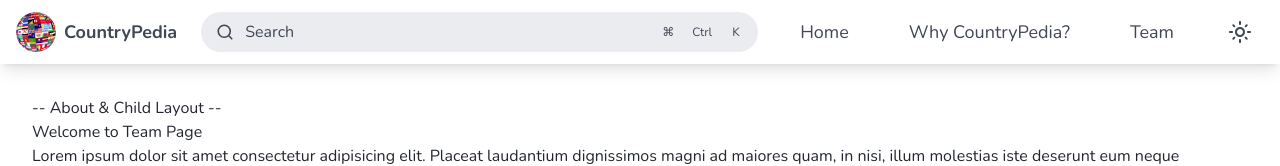
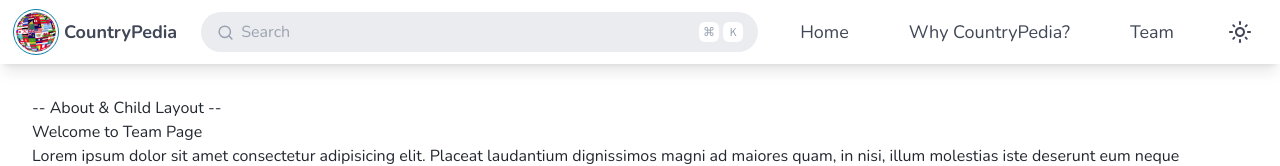
Before and after one commit to zacBkh/countrypedia, a Next.js app: page /about/team in a window 1280 px wide. Shown: the top 166 px of the page. Built offline with nearby package versions, Linux system fonts and the light colour scheme.

Commit message:
feat: implement basic search bar

```diff
--- /dev/null
+++ b/app/context/store.tsx
@@ -0,0 +1,34 @@
+'use client'
+
+import {
+    createContext,
+    useContext,
+    useState,
+    SetStateAction,
+    Dispatch,
+    ReactNode,
+} from 'react'
+
+interface GlobalContextProps {
+    searchQuery: string
+    setSearchQuery: Dispatch<SetStateAction<string>>
+}
+
+export const GlobalContext = createContext<GlobalContextProps>({
+    searchQuery: '',
+    setSearchQuery: (): string => '',
+})
+
+// Glboal context provider component
+export const GlobalContextProvider = ({ children }: { children: ReactNode }) => {
+    const [searchQuery, setSearchQuery] = useState('')
+
+    return (
+        <GlobalContext.Provider value={{ searchQuery, setSearchQuery }}>
+            {children}
+        </GlobalContext.Provider>
+    )
+}
+
+// Will use this to hook into context
+export const useGlobalContext = () => useContext(GlobalContext)
--- a/app/layout.tsx
+++ b/app/layout.tsx
@@ -1,9 +1,11 @@
 import './globals.css'
-import { Nunito, Inter } from 'next/font/google'
+import { Nunito, Inter, Source_Code_Pro } from 'next/font/google'
 
 import Navbar from '../components/navbar'
 
 import ThemeProviderWrap from './theme-provider'
+
+import { GlobalContextProvider } from './context/store'
 
 export const metadata = {
     title: 'CountryPedia',
@@ -16,6 +18,11 @@ const nunito = Nunito({
     variable: '--font-nunito',
 })
 
+const sourceCode = Source_Code_Pro({
+    subsets: ['latin'],
+    variable: '--source-code',
+})
+
 const inter = Inter({
     subsets: ['latin'],
     display: 'swap',
@@ -24,11 +31,16 @@ const inter = Inter({
 
 export default function RootLayout({ children }: { children: React.ReactNode }) {
     return (
-        <html lang="en" className={`font-mono ${inter.variable} ${nunito.variable}`}>
+        <html
+            lang="en"
+            className={`font-mono ${inter.variable} ${nunito.variable} ${sourceCode.variable}`}
+        >
             <body>
                 <ThemeProviderWrap>
-                    <Navbar />
-                    <main className="p-8 2xl:p-10">{children}</main>
+                    <GlobalContextProvider>
+                        <Navbar />
+                        <main className="p-8 2xl:p-10">{children}</main>
+                    </GlobalContextProvider>
                 </ThemeProviderWrap>
             </body>
         </html>
--- a/components/countries.tsx
+++ b/components/countries.tsx
@@ -7,27 +7,44 @@ import { FiArrowRight } from 'react-icons/fi'
 
 import Button from './ui/buttons'
 
+import { useGlobalContext } from '@/app/context/store'
+
 interface CountriesProps {
     allCountries: ReturnFxProps[]
 }
 
 const Countries: FC<CountriesProps> = ({ allCountries }) => {
-    const [limit, setLimit] = useState(20)
+    const { searchQuery, setSearchQuery } = useGlobalContext()
 
-    const limitedCountries = allCountries.slice(0, limit)
+    const [qtyShowCountry, setQtyShowCountry] = useState(30) // default qty of countries shown
+
+    const limitedCountries = allCountries.slice(0, qtyShowCountry)
 
     const loadMoreHandler = () => {
-        setLimit(prev => prev + 20)
+        setQtyShowCountry(prev => prev + 30)
     }
+
+    // Filter countries
+    const filteredCountries = allCountries.filter(country =>
+        country.name.common.toLowerCase().includes(searchQuery.toLowerCase()),
+    )
+
+    const shoulSeeMoreBtnShow =
+        qtyShowCountry <= allCountries.length && !searchQuery.length
+
+    // Display filtered countries if filter, otherwise display all
+    const whichView = searchQuery ? filteredCountries : limitedCountries
 
     return (
         <>
             <div className="flex flex-col items-center">
                 <div className="flex flex-wrap justify-between items-center gap-4">
-                    {limitedCountries.map(cty => (
+                    {whichView.map(cty => (
                         <CountryCard key={cty.cca3} details={cty} />
                     ))}
                 </div>
+
+                {shoulSeeMoreBtnShow ? (
                     <Button
                         iconClass="text-xl"
                         icon={<FiArrowRight />}
@@ -35,6 +52,9 @@ const Countries: FC<CountriesProps> = ({ allCountries }) => {
                         onAction={loadMoreHandler}
                         text="See More"
                     />
+                ) : (
+                    ''
+                )}
             </div>
         </>
     )
--- a/components/navbar.tsx
+++ b/components/navbar.tsx
@@ -14,7 +14,11 @@ const Navbar = () => {
             <div>
                 <Link href={HOME}>
                     <div className="flex items-center gap-x-2 font-bold">
-                        <Image className="!w-10" src={Logo} alt="CountryPedia logo" />
+                        <Image
+                            className="!w-10 outline outline-offset-2 outline-1 outline-react-button-blue-light rounded-full"
+                            src={Logo}
+                            alt="CountryPedia logo"
+                        />
                         <span>CountryPedia</span>
                     </div>
                 </Link>
--- a/components/search-bar.tsx
+++ b/components/search-bar.tsx
@@ -1,53 +1,77 @@
 'use client'
-import { FC } from 'react'
+import { FC, useEffect, useRef } from 'react'
+
+import KeyBoardStroke from './ui/icons/os-icons'
+import MagnifyingGlass from './ui/icons/magnifying-glass'
+import CloseButton from './ui/icons/close-button'
+
+import { useGlobalContext } from '@/app/context/store'
 
 interface SearchBarProps {
     hello?: any
 }
 
 const SearchBar: FC<SearchBarProps> = ({}) => {
+    const searchBarRef = useRef<HTMLInputElement>(null)
+
+    const { searchQuery, setSearchQuery } = useGlobalContext()
+
+    const searchHandler = (evt: React.ChangeEvent<HTMLInputElement>) => {
+        const search = evt.target.value
+        setSearchQuery(search) // send to global context
+    }
+
+    const navigator = (window.navigator as any).userAgentData.platform
+
+    useEffect(() => {
+        const keyDownHandler = (event: KeyboardEvent) => {
+            if (event.ctrlKey && event.key === 'k') {
+                event.preventDefault()
+                searchBarRef.current?.focus()
+            }
+        }
+
+        window.addEventListener('keydown', keyDownHandler)
+        return () => {
+            window.removeEventListener('keydown', keyDownHandler)
+        }
+    }, [])
+
     return (
         <>
-            <div className="hidden md:flex flex-1 justify-center items-center w-full 3xl:w-auto 3xl:shrink-0 3xl:justify-center">
-                <button
-                    type="button"
-                    className="active:transform-none flex 3xl:w-[56rem] 3xl:mx-0 relative pl-4 pr-1 py-1 h-10 bg-gray-30/20 dark:bg-gray-40/20 outline-none focus:outline-link betterhover:hover:bg-opacity-80 pointer items-center text-left w-full text-gray-30 rounded-full align-middle text-base bg-[#EBECF0] dark:bg-[#333944]"
-                >
-                    <svg
-                        width="1em"
-                        height="1em"
-                        viewBox="0 0 20 20"
-                        className="mr-3 align-middle text-gray-30 shrink-0 group-betterhover:hover:text-gray-70"
-                    >
-                        <path
-                            d="M14.386 14.386l4.0877 4.0877-4.0877-4.0877c-2.9418 2.9419-7.7115 2.9419-10.6533 0-2.9419-2.9418-2.9419-7.7115 0-10.6533 2.9418-2.9419 7.7115-2.9419 10.6533 0 2.9419 2.9418 2.9419 7.7115 0 10.6533z"
-                            stroke="currentColor"
-                            fill="none"
-                            stroke-width="2"
-                            fill-rule="evenodd"
-                            stroke-linecap="round"
-                            stroke-linejoin="round"
-                        ></path>
-                    </svg>
-                    Search
-                    <span className="ml-auto hidden sm:flex item-center mr-1">
-                        <kbd
-                            className="w-5 h-5 border border-transparent mr-1 bg-wash dark:bg-[#333944] text-gray-30 align-middle p-0 inline-flex justify-center items-center text-xs text-center rounded-md"
-                            data-platform="mac"
-                        >
-                            ⌘
-                        </kbd>
-                        <kbd
-                            className="w-10 h-5 border border-transparent mr-1 bg-wash dark:bg-[#333944] text-gray-30 align-middle p-0 inline-flex justify-center items-center text-xs text-center rounded-md"
-                            data-platform="win"
-                        >
-                            Ctrl
-                        </kbd>
-                        <kbd className="w-5 h-5 border border-transparent mr-1 bg-wash dark:bg-[#333944] text-gray-30 align-middle p-0 inline-flex justify-center items-center text-xs text-center rounded-md">
-                            K
-                        </kbd>
-                    </span>
-                </button>
+            <div className="relative hidden md:flex flex-1 justify-center items-center w-full 3xl:w-auto 3xl:shrink-0 3xl:justify-center">
+                <div className="z-50 absolute left-[3%] 2xl:left-[14px] top-auto flex justify-center items-center">
+                    {searchQuery ? (
+                        <CloseButton onDeleteSearch={() => setSearchQuery('')} />
+                    ) : (
+                        <MagnifyingGlass />
+                    )}
+                </div>
+
+                <input
+                    ref={searchBarRef}
+                    onChange={searchHandler}
+                    value={searchQuery}
+                    placeholder="Search"
+                    className="p-2 pl-10 flex 2xl:mx-0 relative pr-1 py-1 h-10 outline-none focus:outline-react-blue-txt-light&dark  items-center text-left text-gray-30 rounded-full align-middle text-base bg-[#EBECF0] dark:bg-[#333944] !w-full"
+                />
+
+                <div className="z-50 absolute flex items-center right-[2%] top-auto">
+                    {navigator === 'Windows' ? (
+                        <KeyBoardStroke
+                            moreCSS="w-10 h-5"
+                            data_platform="win"
+                            text="Ctrl"
+                        />
+                    ) : (
+                        <KeyBoardStroke
+                            moreCSS="w-5 h-5 p-2"
+                            data_platform="mac"
+                            text="⌘"
+                        />
+                    )}
+                    <KeyBoardStroke moreCSS="w-5 h-5" text="K" />
+                </div>
             </div>
         </>
     )
--- /dev/null
+++ b/components/ui/icons/close-button.tsx
@@ -0,0 +1,34 @@
+interface CloseButtonProps {
+    onDeleteSearch: () => void
+}
+
+const CloseButton: React.FC<CloseButtonProps> = ({ onDeleteSearch }) => {
+    return (
+        <button
+            onClick={onDeleteSearch}
+            className="text-[#99A1B3] rounded-full hover:!bg-transparent"
+            title="Delete searched content"
+        >
+            <span className="sr-only">Delete search</span>
+
+            <svg
+                className={`mr-3 align-middle text-[#99A1B3] shrink-0`}
+                width="16px"
+                height="16px"
+                viewBox="0 0 20 20"
+            >
+                <path
+                    d="M10 10l5.09-5.09L10 10l5.09 5.09L10 10zm0 0L4.91 4.91 10 10l-5.09 5.09L10 10z"
+                    stroke="currentColor"
+                    fill="none"
+                    fillRule="evenodd"
+                    strokeWidth="2"
+                    strokeLinecap="round"
+                    strokeLinejoin="round"
+                ></path>
+            </svg>
+        </button>
+    )
+}
+
+export default CloseButton
--- /dev/null
+++ b/components/ui/icons/magnifying-glass.tsx
@@ -0,0 +1,32 @@
+import { FC } from 'react'
+
+interface MagnifyingGlassProps {
+    moreCSS?: string
+}
+
+const MagnifyingGlass: FC<MagnifyingGlassProps> = ({ moreCSS }) => {
+    return (
+        <div>
+            <span className="sr-only">Search icon</span>
+
+            <svg
+                width="15px"
+                height="15px"
+                viewBox="0 0 20 20"
+                className={`mr-3 align-middle text-[#99A1B3] shrink-0`}
+            >
+                <path
+                    d="M14.386 14.386l4.0877 4.0877-4.0877-4.0877c-2.9418 2.9419-7.7115 2.9419-10.6533 0-2.9419-2.9418-2.9419-7.7115 0-10.6533 2.9418-2.9419 7.7115-2.9419 10.6533 0 2.9419 2.9418 2.9419 7.7115 0 10.6533z"
+                    stroke="currentColor"
+                    fill="none"
+                    strokeWidth="2"
+                    fillRule="evenodd"
+                    strokeLinecap="round"
+                    strokeLinejoin="round"
+                ></path>
+            </svg>
+        </div>
+    )
+}
+
+export default MagnifyingGlass
--- /dev/null
+++ b/components/ui/icons/os-icons.tsx
@@ -0,0 +1,20 @@
+import { FC } from 'react'
+
+interface KeyBoardStrokeProps {
+    moreCSS: string
+    data_platform?: 'win' | 'mac'
+    text: string
+}
+
+const KeyBoardStroke: FC<KeyBoardStrokeProps> = ({ moreCSS, data_platform, text }) => {
+    return (
+        <kbd
+            className={`${moreCSS} text-[#99A1B3] !font-code w-10 h-5 border border-transparent mr-1 bg-white dark:bg-[#23272F] align-middle p-0 inline-flex justify-center items-center text-xs text-center rounded-md`}
+            data-platform={data_platform}
+        >
+            {text}
+        </kbd>
+    )
+}
+
+export default KeyBoardStroke
--- a/tailwind.config.js
+++ b/tailwind.config.js
@@ -19,6 +19,7 @@ module.exports = {
             fontFamily: {
                 sans: ['var(--font-inter)'],
                 mono: ['var(--font-nunito)'],
+                code: ['var(--source-code)'],
             },
             colors: {
                 // Page bg color
--- a/tsconfig.json
+++ b/tsconfig.json
@@ -28,7 +28,8 @@
         "**/*.ts",
         "**/*.tsx",
         ".next/types/**/*.ts",
-        "app/FRGZGtsx"
+        "app/FRGZGtsx",
+        "components/search-bar.jsx"
     ],
     "exclude": ["node_modules"]
 }
```
Lines whose indentation alone changed are shown as unchanged.
